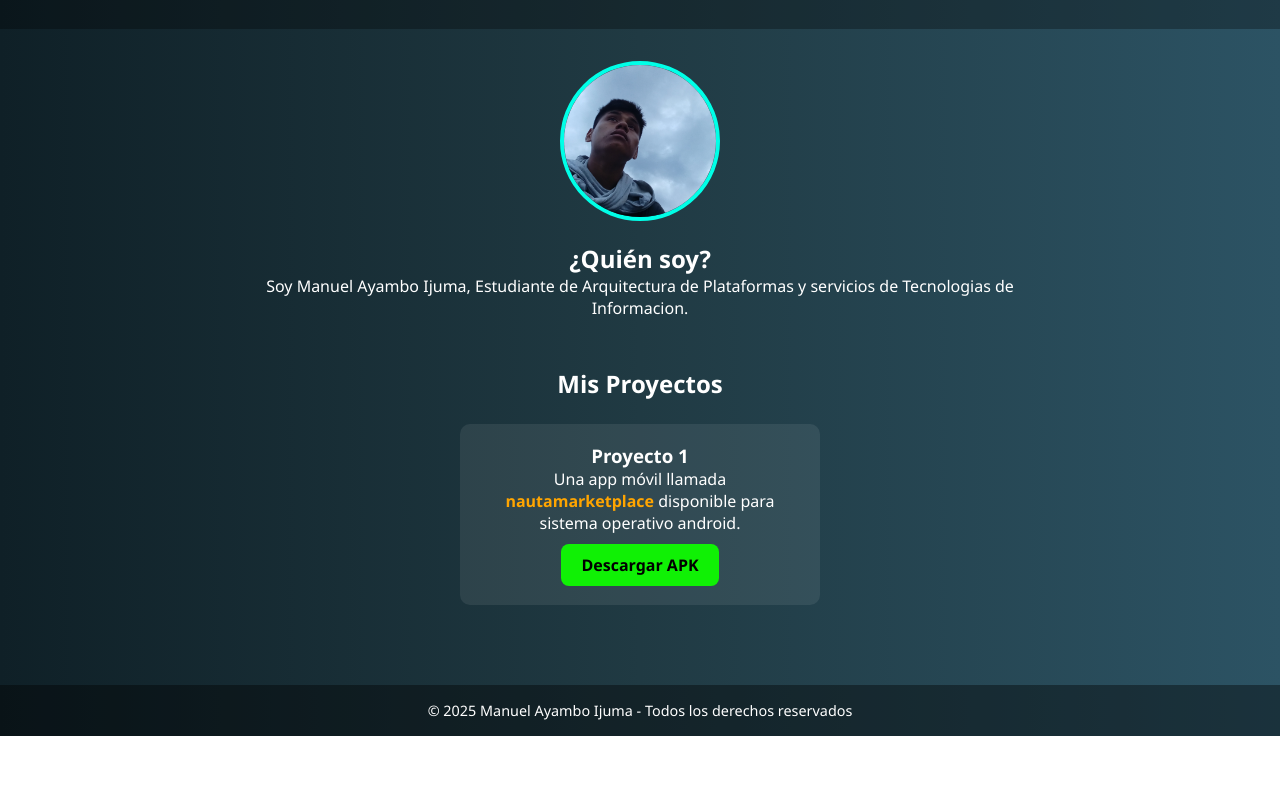
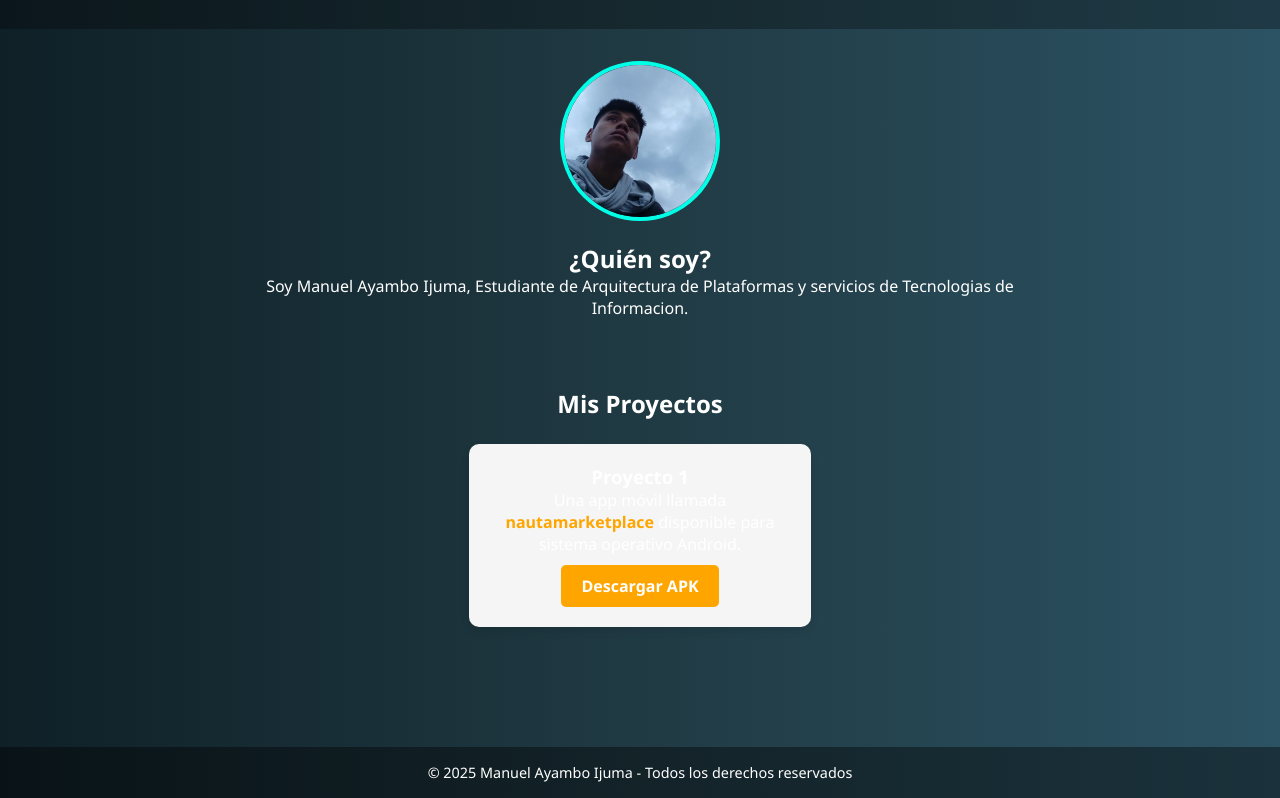
Before and after one commit to ayaiju/mi-portafolio, a plain HTML site: page index.html in a window 1280 px wide. Shown: the part 132-930 px from the top of the page. Before the commit the page ends 868 px from the top, so only its background shows below. Drawn offline with Linux system fonts and the light colour scheme.

Commit message:
actualizando el index.html

```diff
--- a/index.html
+++ b/index.html
@@ -27,17 +27,23 @@
       <p>Soy Manuel Ayambo Ijuma, Estudiante de Arquitectura de Plataformas y servicios de Tecnologias de Informacion.</p>
     </section>
 
-<section id="proyectos">
-  <h2>Mis Proyectos</h2>
-  <div class="proyectos">
-    <div class="card">
+<section id="proyectos" style="padding: 20px;">
+  <h2 style="text-align: center;">Mis Proyectos</h2>
+
+  <div class="proyectos" style="display: flex; flex-direction: column; align-items: center;">
+    <div class="card" style="max-width: 90%; background: #f5f5f5; border-radius: 10px; padding: 20px; box-shadow: 0 4px 8px rgba(0,0,0,0.1); margin-bottom: 20px;">
       <h3>Proyecto 1</h3>
-      <p>Una app móvil llamada <b style="color: orange;">nautamarketplace</b> disponible para sistema operativo android.</p>
+      <p>Una app móvil llamada <b style="color: orange;">nautamarketplace</b> disponible para sistema operativo Android.</p>
       <a href="https://github.com/ayaiju/nauta-marketplace/releases/download/v1.0.0/nautamarketplace.apk"
-         class="btn-descargar" target="_blank">Descargar APK</a>
+         class="btn-descargar"
+         download
+         style="display: inline-block; padding: 10px 20px; background-color: orange; color: white; text-decoration: none; border-radius: 5px; transition: background-color 0.3s ease;">
+         Descargar APK
+      </a>
     </div>
+  </div>
+</section>
 
-</section>
 
 
   </main>
```
